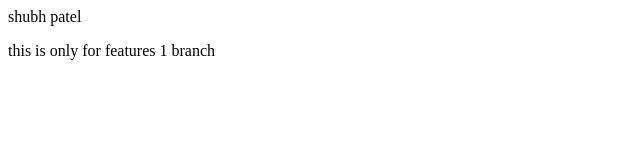
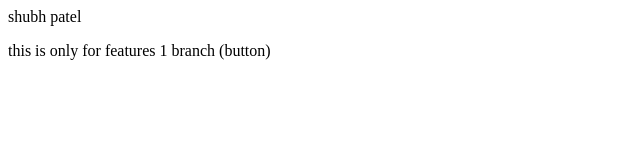
Before and after one commit to shubh9165/local, a plain HTML site: page index.html in a window 1280 px wide. Shown: the full height of the page, 0-640 px from the left. Drawn offline with Linux system fonts and the light colour scheme.

```diff
--- a/index.html
+++ b/index.html
@@ -1,2 +1,2 @@
 <p> shubh patel </p>
-<p>this is only for features 1 branch</p>
+<p>this is only for features 1 branch (button)</p>
```
